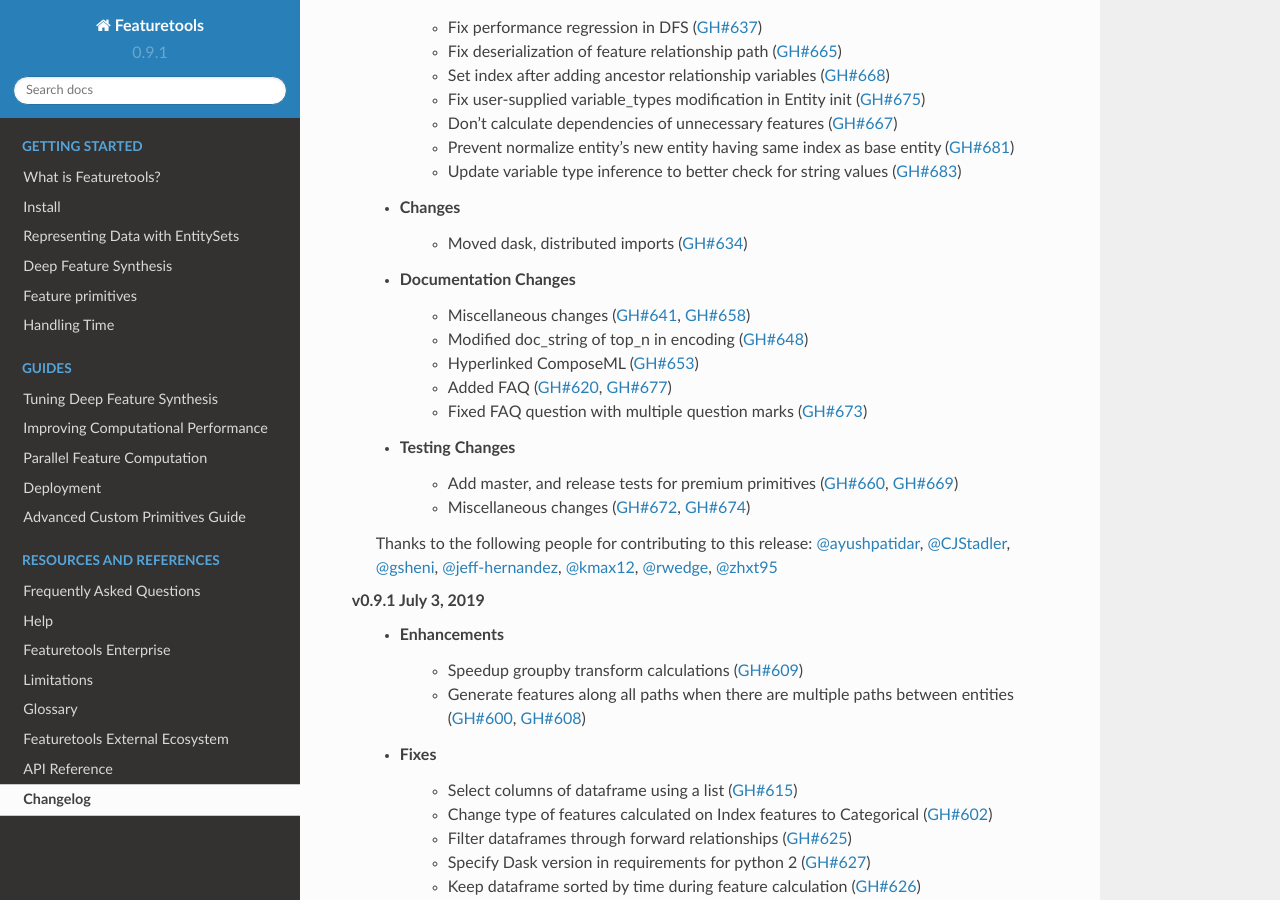
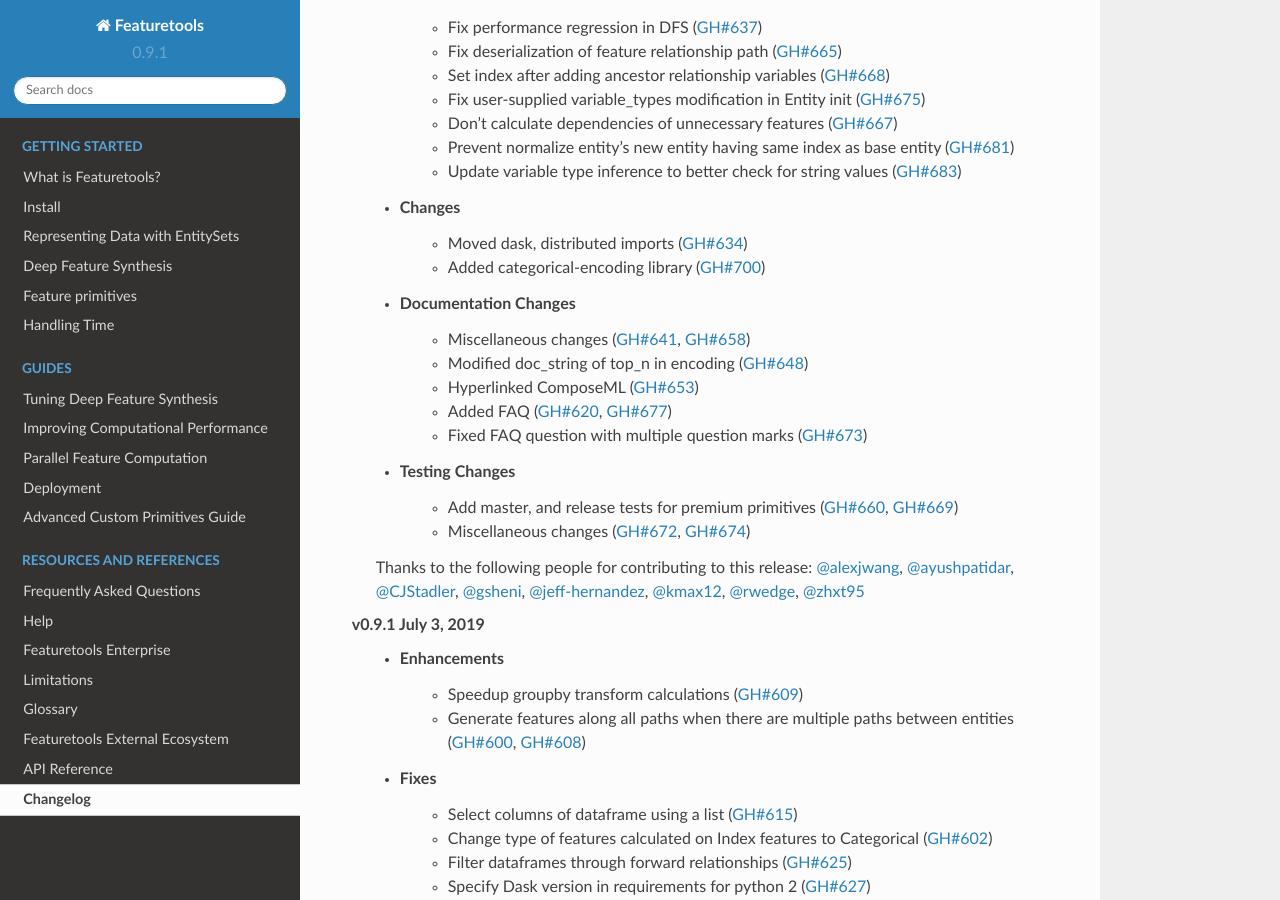
Before and after one commit to alteryx/featuretools, a Sphinx documentation site: the page built from docs/source/changelog.rst, in a window 1280 px wide and 900 px high, scrolled down 379 px. Built offline with Sphinx 7.4.7 and the Read the Docs theme 2.0.0, drawn with Linux system fonts in a browser that asks for light colours; pages that are not in the unit, such as notebooks, are missing from menus.

Commit message:
updated changelog and changed tab

```diff
--- a/docs/source/changelog.rst
+++ b/docs/source/changelog.rst
@@ -18,6 +18,7 @@
         * Update variable type inference to better check for string values (:pr:`683`)
     * Changes
         * Moved dask, distributed imports (:pr:`634`)
+        * Added categorical-encoding library (:pr:`700`)
     * Documentation Changes
         * Miscellaneous changes (:pr:`641`, :pr:`658`)
         * Modified doc_string of top_n in encoding (:pr:`648`)
@@ -29,7 +30,7 @@
         * Miscellaneous changes (:pr:`672`, :pr:`674`)
 
     Thanks to the following people for contributing to this release:
-    :user:`ayushpatidar`, :user:`CJStadler`, :user:`gsheni`,
+    :user:`alexjwang`, :user:`ayushpatidar`, :user:`CJStadler`, :user:`gsheni`,
     :user:`jeff-hernandez`, :user:`kmax12`, :user:`rwedge`, :user:`zhxt95`
 
 **v0.9.1 July 3, 2019**
```
Also changed, not shown: 1 other file.
